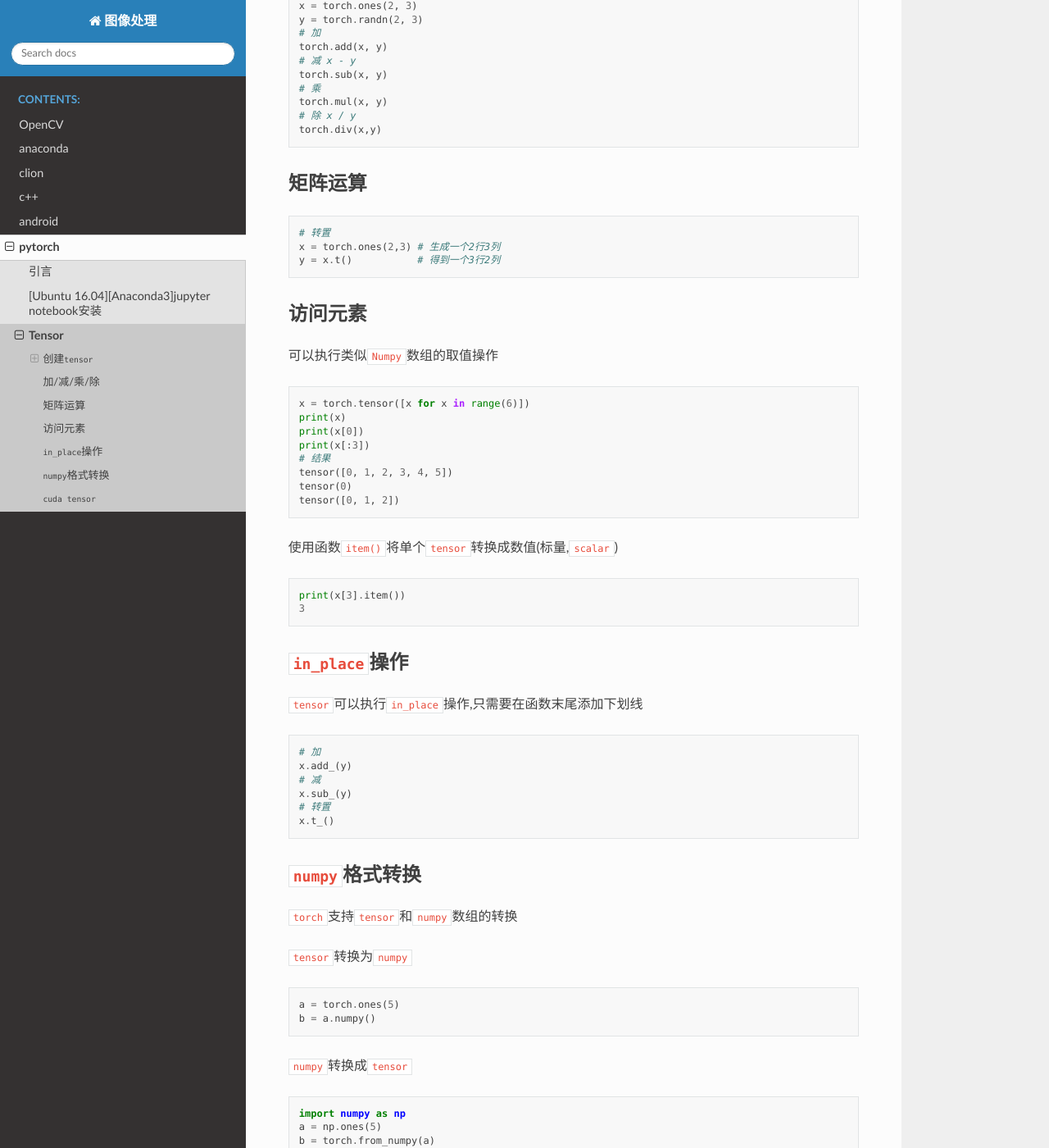
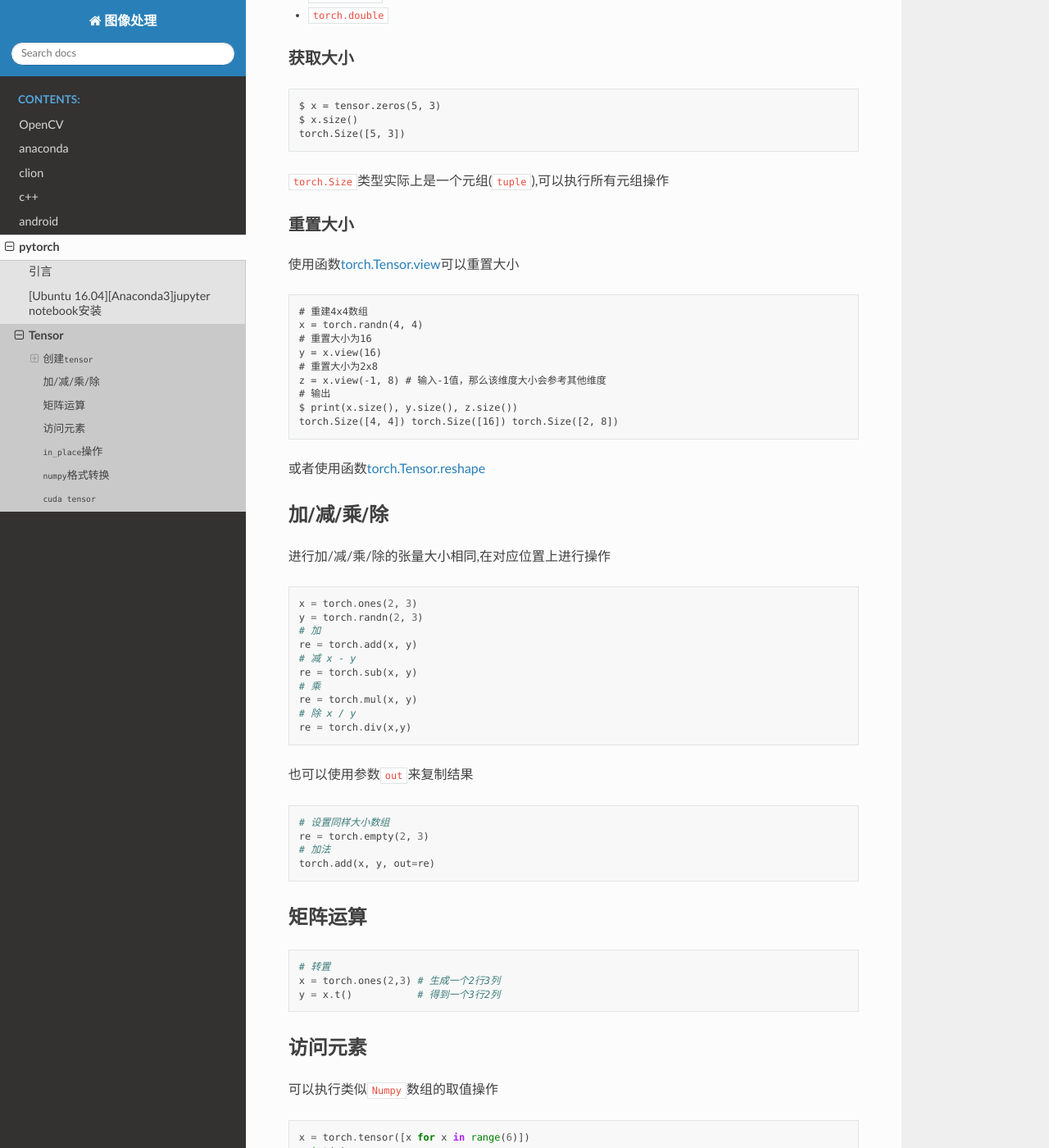
Before and after one commit to Document-Collection/image-processing, a Sphinx documentation site: the page built from docs/source/pytorch/Tensor.md, in a window 1280 px wide and 1400 px high, scrolled down 1765 px. Shown: the whole window at 82% size. Built offline with Sphinx 7.4.7 and the Read the Docs theme 2.0.0, drawn with Linux system fonts in a browser that asks for light colours; pages that are not in the unit, such as notebooks, are missing from menus; some of the changed text lies outside the part shown.

Commit message:
更新tensor

```diff
--- a/docs/source/pytorch/Tensor.md
+++ b/docs/source/pytorch/Tensor.md
@@ -13,7 +13,11 @@
 6. `numpy`格式转换
 7. `cuda tensor`
 
-`tensor`函数查询:[TORCH](https://pytorch.org/docs/stable/torch.html)
+函数查询:
+
+[TORCH](https://pytorch.org/docs/stable/torch.html)
+
+[TORCH.TENSOR](https://pytorch.org/docs/stable/tensors.html#torch-tensor)
 
 ## 创建`tensor`
 
@@ -32,7 +37,20 @@
 
 也可以转换列表为`tensor`
 
-    torch.tensor([[0 for i in range(3)] for j in range(5)])
+    torch.tensor([[i+j for i in range(3)] for j in range(5)])
+    # 结果
+    tensor([[0, 1, 2],
+            [1, 2, 3],
+            [2, 3, 4],
+            [3, 4, 5],
+            [4, 5, 6]])
+
+或者使用函数`arange`
+
+    # 创建一个连续列表
+    torch.arange(2, 10)
+    # 结果
+    tensor([3, 4, 5, 6, 7, 8, 9])
 
 或者复制其他`tensor`
 
@@ -61,6 +79,22 @@
 
 `torch.Size`类型实际上是一个元组(`tuple`),可以执行所有元组操作
 
+### 重置大小
+
+使用函数[torch.Tensor.view](https://pytorch.org/docs/stable/tensors.html#torch.Tensor.view)可以重置大小
+
+    # 重建4x4数组
+    x = torch.randn(4, 4)
+    # 重置大小为16
+    y = x.view(16)
+    # 重置大小为2x8
+    z = x.view(-1, 8) # 输入-1值，那么该维度大小会参考其他维度
+    # 输出
+    $ print(x.size(), y.size(), z.size())
+    torch.Size([4, 4]) torch.Size([16]) torch.Size([2, 8])
+
+或者使用函数[torch.Tensor.reshape](https://pytorch.org/docs/stable/torch.html#torch.reshape)
+
 ## 加/减/乘/除
 
 进行加/减/乘/除的张量大小相同,在对应位置上进行操作
@@ -68,13 +102,20 @@
     x = torch.ones(2, 3)
     y = torch.randn(2, 3)
     # 加
-    torch.add(x, y)
+    re = torch.add(x, y)
     # 减 x - y
-    torch.sub(x, y)
+    re = torch.sub(x, y)
     # 乘
-    torch.mul(x, y)
+    re = torch.mul(x, y)
     # 除 x / y
-    torch.div(x,y)
+    re = torch.div(x,y)
+
+也可以使用参数`out`来复制结果
+
+    # 设置同样大小数组
+    re = torch.empty(2, 3)
+    # 加法
+    torch.add(x, y, out=re)
 
 ## 矩阵运算
 
@@ -88,7 +129,9 @@
 
     x = torch.tensor([x for x in range(6)])
     print(x)
+    # 取值
     print(x[0])
+    # 切片
     print(x[:3])
     # 结果
     tensor([0, 1, 2, 3, 4, 5])
@@ -128,6 +171,8 @@
 
 除了`CharTensor`以外,`CPU`上的其他`Tensor`都支持和`Numpy`的转换
 
+**注意：转换前后的数组共享底层内存，改变会同时发生**
+
 ## `cuda tensor`
 
 利用`CUDA`调用`GPU`进行`tensor`运算,需要使用函数`to`进行`GPU`和`CPU`的转换
```
Also changed, not shown: other parts of docs/source/pytorch/Tensor.md (+3 -2 lines).
